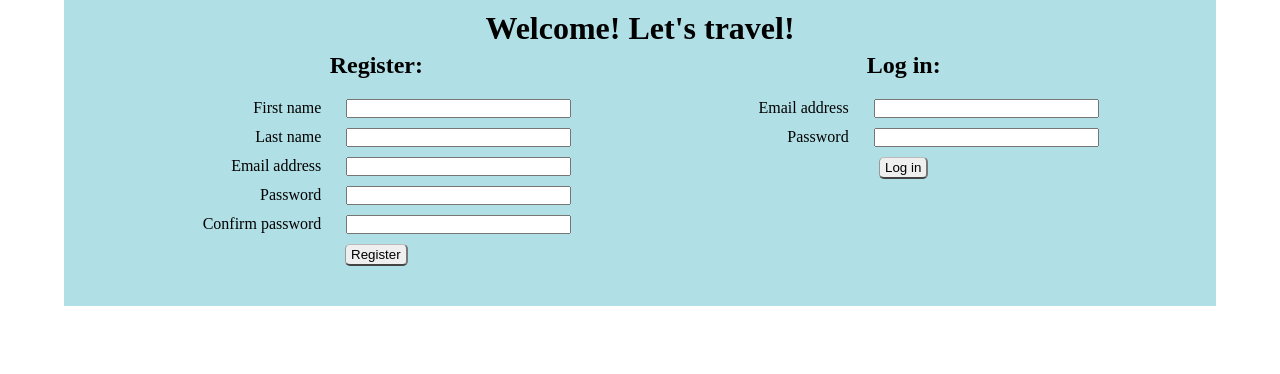
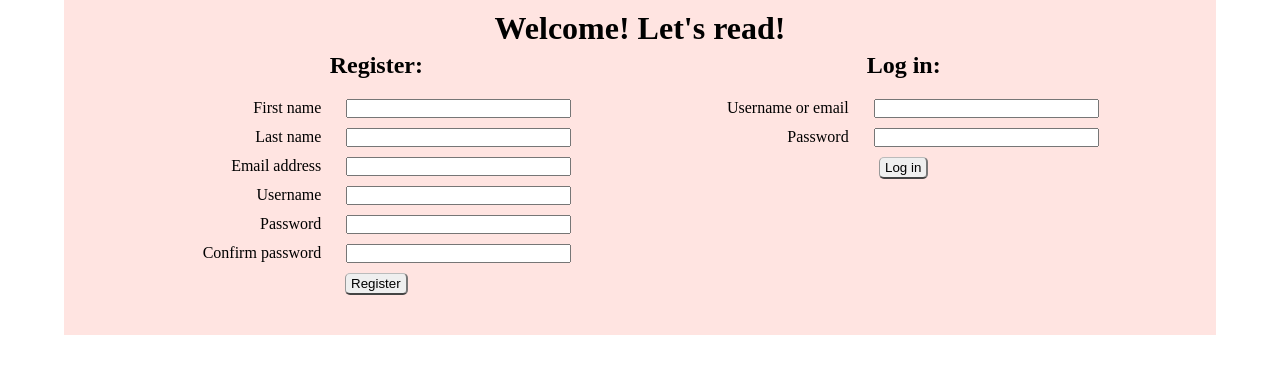
Before and after one commit to benscruton/books_project, a Django app: page /login/ in a window 1280 px wide. Shown: the top 374 px of the page. Run offline with Django 3.2, Linux system fonts and the light colour scheme.

Commit message:
Updated login to recognize email and username; added automatic creation of four default shelves to the user creation function

```diff
--- a/books_app/urls.py
+++ b/books_app/urls.py
@@ -3,4 +3,5 @@ from . import views
 
 urlpatterns = [
     path("", views.index),
+    path("users/<int:user_id>", views.view_user),
 ]
--- a/login_app/models.py
+++ b/login_app/models.py
@@ -9,6 +9,7 @@ class UserManager(models.Manager):
 
         errors = {}
         users_with_email = User.objects.filter(email = post_data["email"])
+        users_with_username = User.objects.filter(username = post_data["username"])
 
         if len(post_data["first_name"]) < 2:
             errors["first_name"] = "First name must have at least two characters."
@@ -18,6 +19,10 @@ class UserManager(models.Manager):
             errors["email"] = "You must use a valid email address to register."
         if len(users_with_email) > 0:
             errors["email"] = "There is already a user registered with this email address."
+        if len(post_data["username"]) < 1:
+            errors["username"] = "Username must be at least one character long."
+        if len(users_with_username) > 0:
+            errors["username"] = "There is already a user registered with this username."
         if len(post_data["password"]) < 8:
             errors["password"] = "Your password must be at least 8 characters long."
         if not (post_data["password"] == post_data["confirm_pw"]):
--- a/login_app/static/login_style.css
+++ b/login_app/static/login_style.css
@@ -6,7 +6,7 @@
 }
 
 #wrapper{
-    background-color: powderblue;
+    background-color: mistyrose;
     max-width: 90%;
     min-width: 500px;
     padding: 10px;
--- a/login_app/templates/login_index.html
+++ b/login_app/templates/login_index.html
@@ -6,12 +6,12 @@
     <meta name="viewport" content="width=device-width, initial-scale=1.0">
     {% load static %}
     <link rel="stylesheet" href="{% static 'login_style.css' %}">
-    <title>TripBuddy: Log In or Register!</title>
+    <title>Book: Log In or Register!</title>
 </head>
 <body>
 <div id="wrapper">
     <header>
-        <h1>Welcome!  Let's travel!</h1>
+        <h1>Welcome!  Let's read!</h1>
 
         {% if messages %}
         <ul class="error_list">
@@ -44,6 +44,11 @@
             </div>
 
             <div class="row">
+                <label for="username">Username</label>
+                <input type="text" class="fix_width" name="username" id="username">
+            </div>
+
+            <div class="row">
                 <label for="password">Password</label>
                 <input type="password" class="fix_width" name="password" id="password">
             </div>
@@ -65,13 +70,13 @@
                 <h2>Log in:</h2>
 
                 <div class="row">
-                    <label for="email">Email address</label>
-                    <input type="email" class="fix_width" name="email">
+                    <label for="username">Username or email</label>
+                    <input type="text" class="fix_width" name="username" id="username">
                 </div>
 
                 <div class="row">
                     <label for="password">Password</label>
-                    <input type="password" class="fix_width" name="password">
+                    <input type="password" class="fix_width" name="password" id="password">
                 </div>
 
                 <div class="centerflex">
--- a/login_app/views.py
+++ b/login_app/views.py
@@ -1,13 +1,14 @@
 from django.shortcuts import render, redirect
 import bcrypt
 from .models import User
+from books_app.models import Shelf
 from django.contrib import messages
 
 # Create your views here.
 
 def login_index(request):
-    if "user_id" in request.session:
-        return redirect("/")
+    # if "user_id" in request.session:
+    #     return redirect("/")
 
     return render(request, "login_index.html")
 
@@ -20,12 +21,33 @@ def register_new_user(request):
             messages.error(request, v)
         return redirect("/login")
 
-    User.objects.create(
+    this_user = User.objects.create(
         first_name = request.POST["first_name"],
         last_name = request.POST["last_name"],
         email = request.POST["email"],
+        username = request.POST["username"],
         hashed_pw = bcrypt.hashpw(request.POST["password"].encode(), bcrypt.gensalt()).decode()
         )
+
+    Shelf.objects.create(
+        name = "Reading",
+        owner = this_user
+    )
+
+    Shelf.objects.create(
+        name = "Finished",
+        owner = this_user
+    )
+
+    Shelf.objects.create(
+        name = "To Read",
+        owner = this_user
+    )
+
+    Shelf.objects.create(
+        name = "Recommended",
+        owner = this_user
+    )
 
     messages.success(request, "Successfully created account!  Please log in:")
 
@@ -33,9 +55,11 @@ def register_new_user(request):
 
 
 def login(request):
-    try:
-        this_user = User.objects.get(email = request.POST["email"])
-    except:
+    if len(User.objects.filter(email = request.POST["username"])) == 1:
+        this_user = User.objects.get(email = request.POST["username"])
+    elif len(User.objects.filter(username = request.POST["username"])) == 1:
+        this_user = User.objects.get(username = request.POST["username"])
+    else:
         messages.error(request, "User not found!")
         return redirect("/login")
 
@@ -50,7 +74,7 @@ def login(request):
     request.session["last_name"] = this_user.last_name
     request.session["email"] = this_user.email
 
-    return redirect("/")
+    return redirect(f"/users/{request.session['user_id']}")
 
 
 def logout(request):
@@ -58,4 +82,4 @@ def logout(request):
     del request.session["first_name"]
     del request.session["last_name"]
     del request.session["email"]
-    return redirect("/")
+    return redirect("/login")
```
Also changed, not shown: books_app/templates/user_page.html (added, +37 -0 lines), books_app/views.py (+9 -0 lines), books_app/models.py (line endings or trailing spaces), db.sqlite3.
